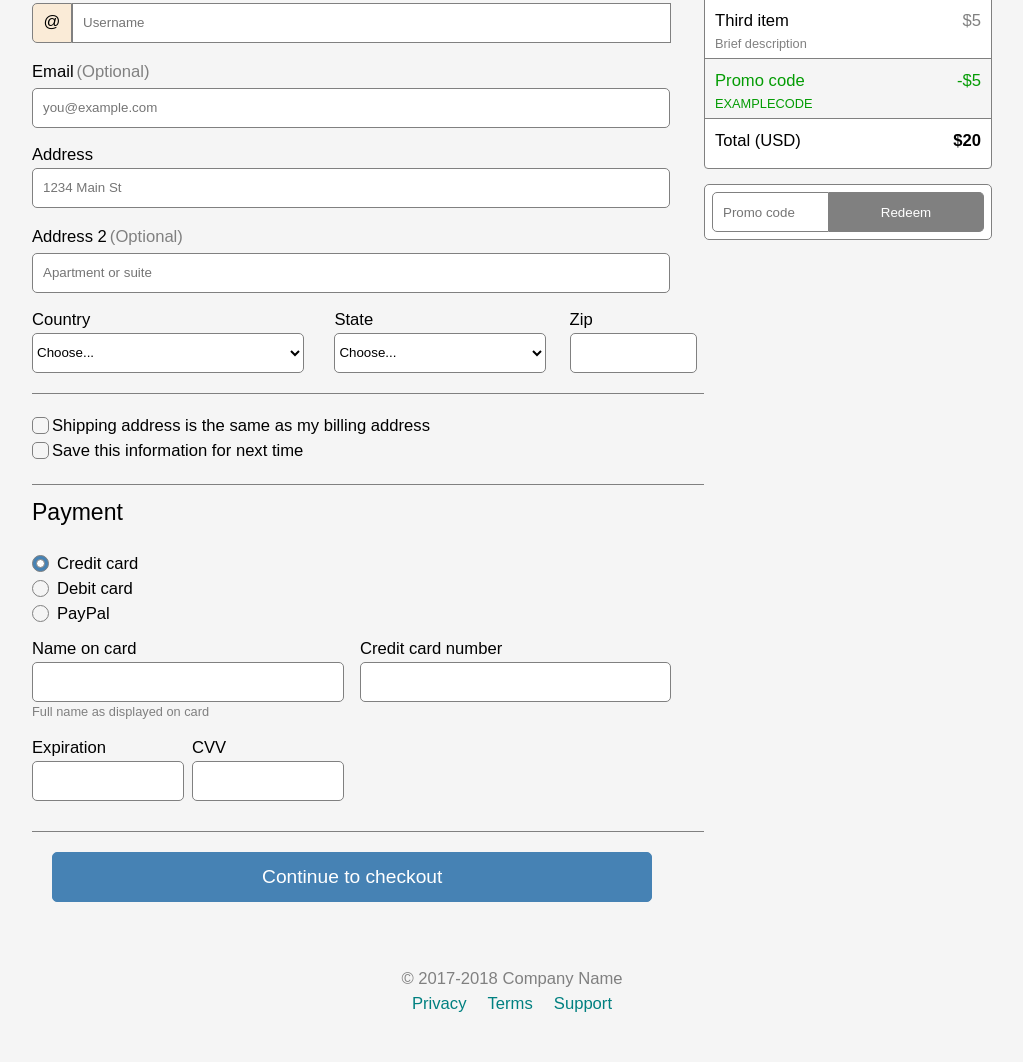
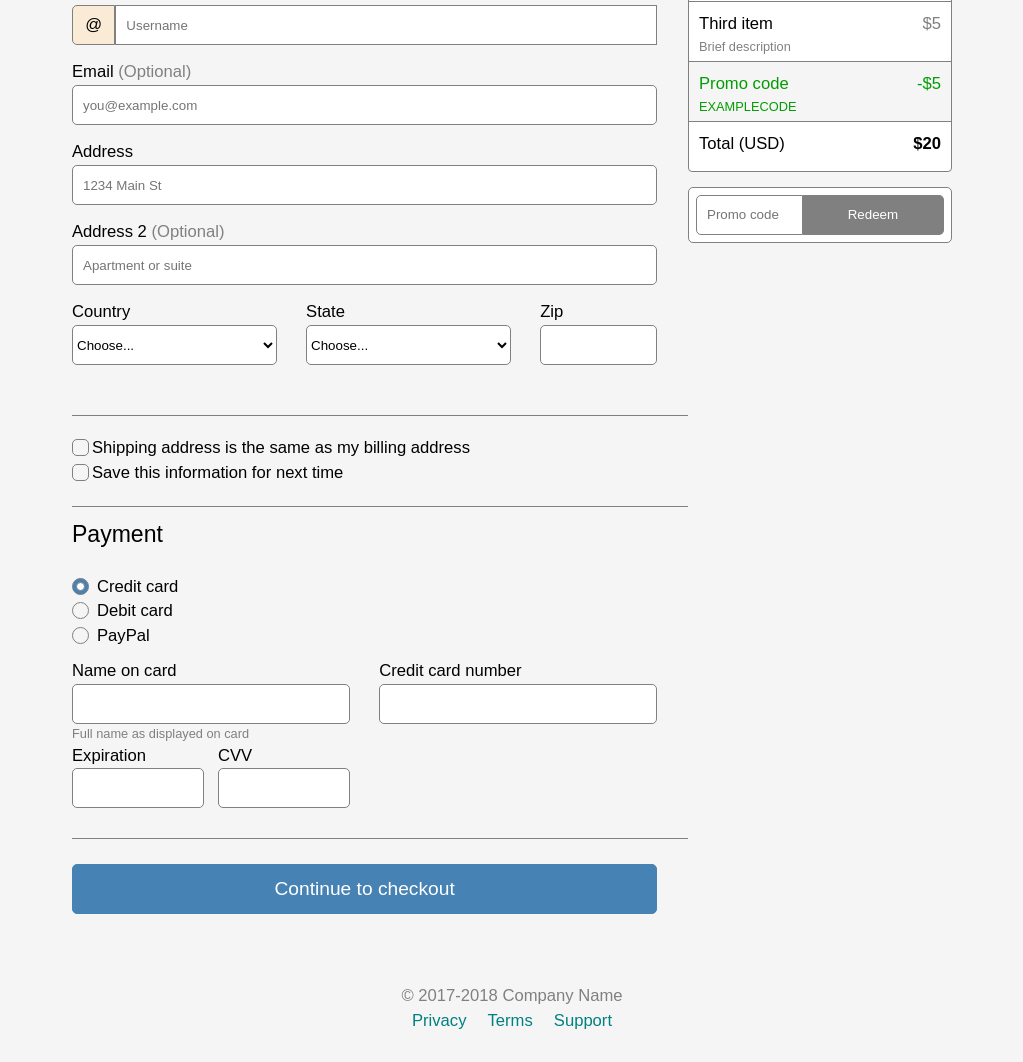
Before and after one commit to DISC-training/template-tuanquoc, a plain HTML site: page index.html in a window 1280 px wide. Shown: the part 424-1486 px from the top of the page, without its empty margins (128-1151 px from the left). Before the commit the page ends 1461 px from the top, so only its background shows below. Drawn offline with Linux system fonts and the light colour scheme.

Commit message:
Complete HTML, CSS , Add a none JS file

```diff
--- a/index.html
+++ b/index.html
@@ -19,14 +19,11 @@
         <section>
             <h3> Billing address</h3>
             <!--half-box for First name, Last name, Name on card, Credit card number-->
-            <div class = "half-box">
+            <div class = "half-box" style="margin-bottom: 15px">
                 <form>
                     First name <br>
-                    <input type="text" name = "firstname">
+                    <input type="text" name = "firstname" id="firstname">
                 </form>
-            </div>
-
-            <div class = "half-box">
                 <form>
                     Last name <br>
                     <input type="text" name = "lastname">
@@ -46,7 +43,6 @@
             <div class = "full-box">
                 <div class="combine-text">
                         <div>Email</div>
-                        <div class="change-text">(Optional)</div>
                 </div>
 
                 <input type="text" name = "email" placeholder="you@example.com">
@@ -62,33 +58,25 @@
             <div class = "full-box">
                     <div class="combine-text">
                             <div>Address 2</div>
-                            <div class="change-text">(Optional)</div>
                     </div>
                     <input type="text" name = "address2" placeholder="Apartment or suite">
             </div>
-
-            <div class = "drop-down-list"  id = "country">
-                <form>
+            <div id="three-box">
+                    <form id="country">
                         Country <br>
                         <select name="country">
                             <option>Choose...</option>
                             <option value="US">US</option>
                         </select>
                     </form>
-            </div>
-
-            <div class = "drop-down-list" id = "state">
-                <form>
+                    <form id="state">
                         State <br>
                         <select name="state">
                             <option>Choose...</option>
                             <option value="cali">Cali</option>
                         </select>
                     </form>
-            </div>
-
-            <div class = "small-box" id ="zip">
-                <form>
+                    <form id="zip">
                         Zip <br>
                         <input type="text" name = "zip">
                     </form>
@@ -133,38 +121,33 @@
                             <span class="radio-mark"></span>
                     </label>
                 </div>
+            </div>
                 <div>
                     <div class = "half-box">
                         <form>
                             Name on card <br>
                             <input type="text">
                         </form>
-                        <div id="speacial-line">Full name as displayed on card</div>
-                    </div>
-                    <div class = "half-box">
                         <form>
                             Credit card number <br>
                             <input type="text">
                         </form>
                     </div>
                 </div>
-                <div class="half-box" style="clear: both">
+                <div id="speacial-line">Full name as displayed on card</div>
+                <div style="width: 47.5%; margin-bottom: 30px">
                         <div class = "half-box">
                                 <form>
                                     Expiration <br>
                                     <input type="text">
                                 </form>
-                        </div>
-                        <div class = "half-box">
                                 <form>
                                     CVV <br>
                                     <input type="text">
                                 </form>
                         </div>
                 </div>
-
-            </div>
-            <div id="submit"><input type="submit" value = "Continue to checkout"></div>
+            <div id="submit"><input type="submit" value = "Continue to checkout" onclick="myFunction()"></div>
         </section>
         <!--Your Cart-->
         <aside>
@@ -237,7 +220,7 @@
         </div>
     </footer>
 
-
+    <script src="./myscripts.js"></script>
 
 </body>
 </html>
--- /dev/null
+++ b/myscripts.js
@@ -0,0 +1,7 @@
+function myFunction(){
+    if (document.getElementById("firstname").value === ""){
+
+    }
+    else{
+    }
+}
--- a/style.css
+++ b/style.css
@@ -2,10 +2,12 @@
     box-sizing: border-box;
 }
 body{
+    display: flex;
+    flex-direction: column;
+    justify-content: center;
     font-family: Arial, Helvetica, sans-serif;
     font-size: 1.3vw;
-    margin: auto;
-    width: 75%;
+    padding: 0 15%;
     background-color: whitesmoke;
     line-height: 1.5;
 }
@@ -58,20 +60,22 @@ section{
 /*Make section : left and aside : right*/
 #container{
     display: flex;
+    flex-direction: row;
 }
-#Payment{
-    clear: both;
+.half-box form{
+    width: 47.5%;
+}
+.half-box input{
+    width: 100%;
 }
 .half-box{
-    float: left;
-    width: 48.8%;
-    margin-bottom: 15px;
+    display: flex;
+    width: 95%;
+    justify-content: space-between;
+
 }
 .full-box{
-    margin-bottom: 15px;
-}
-footer{
-    clear: left;
+    padding-bottom: 15px;
 }
 /*symbol is @*/
 /*
@@ -96,10 +100,11 @@ footer{
 #combine-box1{
     display: flex;
     height: 40px;
+    width: 95%;
 }
 #symbol{
     height: 40px;
-    width: 40px;
+    width: 8%;
     border: 1px solid gray;
     display: flex;
     justify-content: center;
@@ -110,50 +115,40 @@ footer{
 }
 #username{
     border-radius: 0px;
-    width: 89.2%;
+    width: 100%;
 }
-.combine-text{
-    display: flex;
-    height: 30px;
-    align-items: center;
-    justify-content: flex-start;
-}
-.combine-text div{
-    margin-right: 3px;
-}
-.change-text{
-    font-weight: 200;
+.combine-text div::after{
+    content: " (Optional)";
     color: gray;
 }
+
 select{
     border: 1px solid   gray;
     height: 40px;
     border-radius: 5px;
-    width: 90%;
+    background-color: white;
+    width: 100%;
 }
-
-.drop-down-list{
-    float: left;
+#three-box
+{
+    display: flex;
+    justify-content: space-between;
+    width: 95%;
 }
-select{
-    border: 1px gray solid;
-    background-color: white;
-
+#country{
+        width: 35%;
+}
+#state{
+    width: 35%;
+}
+#zip input{
+    width: 100%;
+}
+#zip{
+    width: 20%;
 }
 select:focus{
     border: 3px solid lightblue;
-}
-#country{
-    float: left;
-    width: 45%;
-}
-#state{
-    float: left;
-    width: 35%;
-}
-#zip{
-    float: left;
-    width:  20%;
 }
 /*
 .check-box{
@@ -316,6 +311,7 @@ select:focus{
 }
 #redeem:hover{
     background: darkslategray;
+    cursor: pointer;
 }
 #promo-code{
     border-top-right-radius: 0px;
@@ -387,8 +383,7 @@ select:focus{
     height: 50px;
 }
 #submit{
-    clear: both;
-    padding: 20px;
+    padding: 4% 0;
     border-top: 1px solid gray;
 }
 /*End Payment*/
```
Lines whose indentation alone changed are shown as unchanged.
